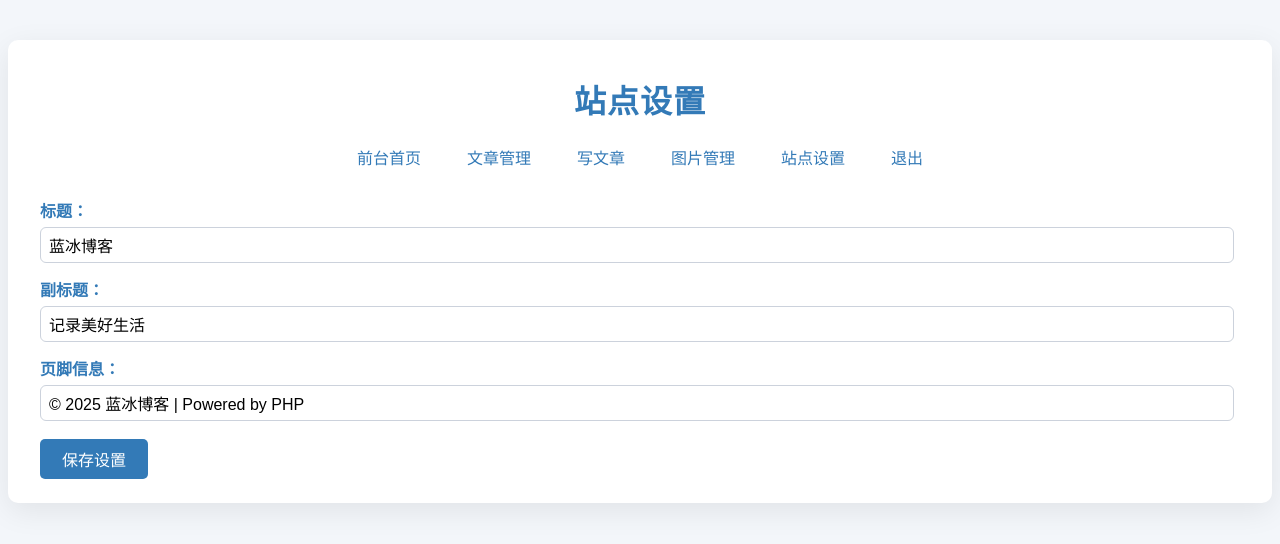
After one commit to lanbing1989/blog, a PHP site: page /admin/settings.php in a window 1280 px wide. The commit adds this page. Shown: the top 544 px of the page. Run offline with PHP 8.4, Linux system fonts and the light colour scheme; the visitor is signed in with stand-in values (Sample User, id 1).

Commit message:
增加标题和副标题自定义
增加标题和副标题自定义

```diff
--- a/admin/images.php
+++ b/admin/images.php
@@ -20,12 +20,13 @@ foreach (glob($dir . '*.{jpg,jpeg,png,gif,bmp}', GLOB_BRACE) as $img) {
 </head>
 <body>
 <div class="admin-container">
-    <div class="admin-header">后台管理</div>
+    <div class="admin-header">图片管理</div>
     <div class="admin-navbar">
         <a href="/" target="_blank">前台首页</a>
         <a href="manage.php">文章管理</a>
         <a href="write.php">写文章</a>
         <a href="images.php">图片管理</a>
+        <a href="settings.php">站点设置</a>
         <a href="logout.php">退出</a>
     </div>
     <div class="admin-imgbox">
--- a/admin/manage.php
+++ b/admin/manage.php
@@ -61,12 +61,13 @@ $articlesPaged = array_slice($articles, ($page-1)*$pageSize, $pageSize);
 </head>
 <body>
 <div class="admin-container">
-    <div class="admin-header">后台管理</div>
+    <div class="admin-header">文章管理</div>
     <div class="admin-navbar">
         <a href="/" target="_blank">前台首页</a>
         <a href="manage.php">文章管理</a>
         <a href="write.php">写文章</a>
         <a href="images.php">图片管理</a>
+        <a href="settings.php">站点设置</a>
         <a href="logout.php">退出</a>
     </div>
     <table class="admin-table">
--- /dev/null
+++ b/admin/settings.php
@@ -0,0 +1,56 @@
+<?php
+session_start();
+require_once '../config.php';
+if (empty($_SESSION['admin_login'])) {
+    header("Location: login.php");
+    exit;
+}
+$site_file = '../data/site.json';
+if (!file_exists($site_file)) {
+    file_put_contents($site_file, json_encode([
+        'title' => '我的博客',
+        'subtitle' => '记录美好生活',
+        'footer' => '© ' . date('Y') . ' 我的博客 | Powered by PHP'
+    ], JSON_UNESCAPED_UNICODE | JSON_PRETTY_PRINT));
+}
+$site = json_decode(file_get_contents($site_file), true);
+
+if ($_SERVER['REQUEST_METHOD'] === 'POST') {
+    $site['title'] = trim($_POST['title'] ?? '');
+    $site['subtitle'] = trim($_POST['subtitle'] ?? '');
+    $site['footer'] = trim($_POST['footer'] ?? '');
+    file_put_contents($site_file, json_encode($site, JSON_UNESCAPED_UNICODE | JSON_PRETTY_PRINT));
+    $msg = "保存成功！";
+}
+?>
+<!DOCTYPE html>
+<html>
+<head>
+    <meta charset="utf-8">
+    <title>站点设置</title>
+    <link rel="stylesheet" href="/assets/admin.css">
+</head>
+<body>
+<div class="admin-container">
+    <div class="admin-header">站点设置</div>
+    <div class="admin-navbar">
+        <a href="/" target="_blank">前台首页</a>
+        <a href="manage.php">文章管理</a>
+        <a href="write.php">写文章</a>
+        <a href="images.php">图片管理</a>
+        <a href="settings.php">站点设置</a>
+        <a href="logout.php">退出</a>
+    </div>
+    <?php if (!empty($msg)) echo "<div class='success-msg'>{$msg}</div>"; ?>
+    <form method="post" class="admin-form">
+        <label for="title">标题：</label>
+        <input type="text" name="title" id="title" value="<?=htmlspecialchars($site['title'] ?? '')?>" required>
+        <label for="subtitle">副标题：</label>
+        <input type="text" name="subtitle" id="subtitle" value="<?=htmlspecialchars($site['subtitle'] ?? '')?>">
+        <label for="footer">页脚信息：</label>
+        <input type="text" name="footer" id="footer" value="<?=htmlspecialchars($site['footer'] ?? '')?>">
+        <button type="submit">保存设置</button>
+    </form>
+</div>
+</body>
+</html>
--- a/admin/write.php
+++ b/admin/write.php
@@ -58,12 +58,13 @@ if ($_SERVER['REQUEST_METHOD'] === 'POST') {
 </head>
 <body>
 <div class="admin-container">
-    <div class="admin-header">后台管理</div>
+    <div class="admin-header">写文章</div>
     <div class="admin-navbar">
         <a href="/" target="_blank">前台首页</a>
         <a href="manage.php">文章管理</a>
         <a href="write.php">写文章</a>
         <a href="images.php">图片管理</a>
+        <a href="settings.php">站点设置</a>
         <a href="logout.php">退出</a>
     </div>
     <?php if (!empty($error)) echo "<div class='error-msg'>{$error}</div>"; ?>
--- a/data/site.json
+++ b/data/site.json
@@ -1,5 +1,5 @@
 {
-  "title": "我的博客",
-  "subtitle": "记录美好生活",
-  "footer": "© 2025 我的博客 | Powered by PHP"
+    "title": "蓝冰博客",
+    "subtitle": "记录美好生活",
+    "footer": "© 2025 蓝冰博客 | Powered by PHP"
 }
```
Also changed, not shown: index.php (+9 -5 lines), view.php (+7 -4 lines), Readme.md (added).
